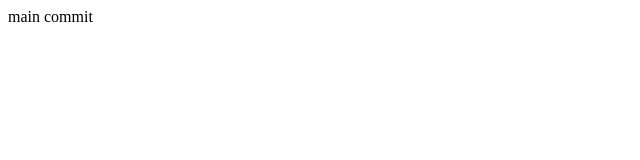
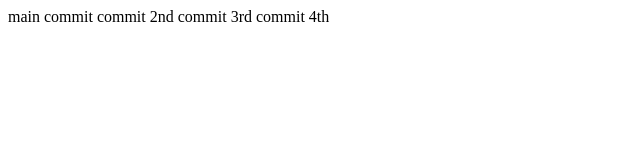
Before and after one commit to SutharArun2001/Gittesting, a plain HTML site: page sms/index.html in a window 1280 px wide. Shown: the whole page, without its empty margins (0-640 px from the left). Drawn offline with Linux system fonts and the light colour scheme.

Commit message:
second commit

```diff
--- a/sms/index.html
+++ b/sms/index.html
@@ -8,5 +8,8 @@
 </head>
 <body>
     main commit
+    commit 2nd
+    commit 3rd
+    commit 4th
 </body>
 </html>
```
